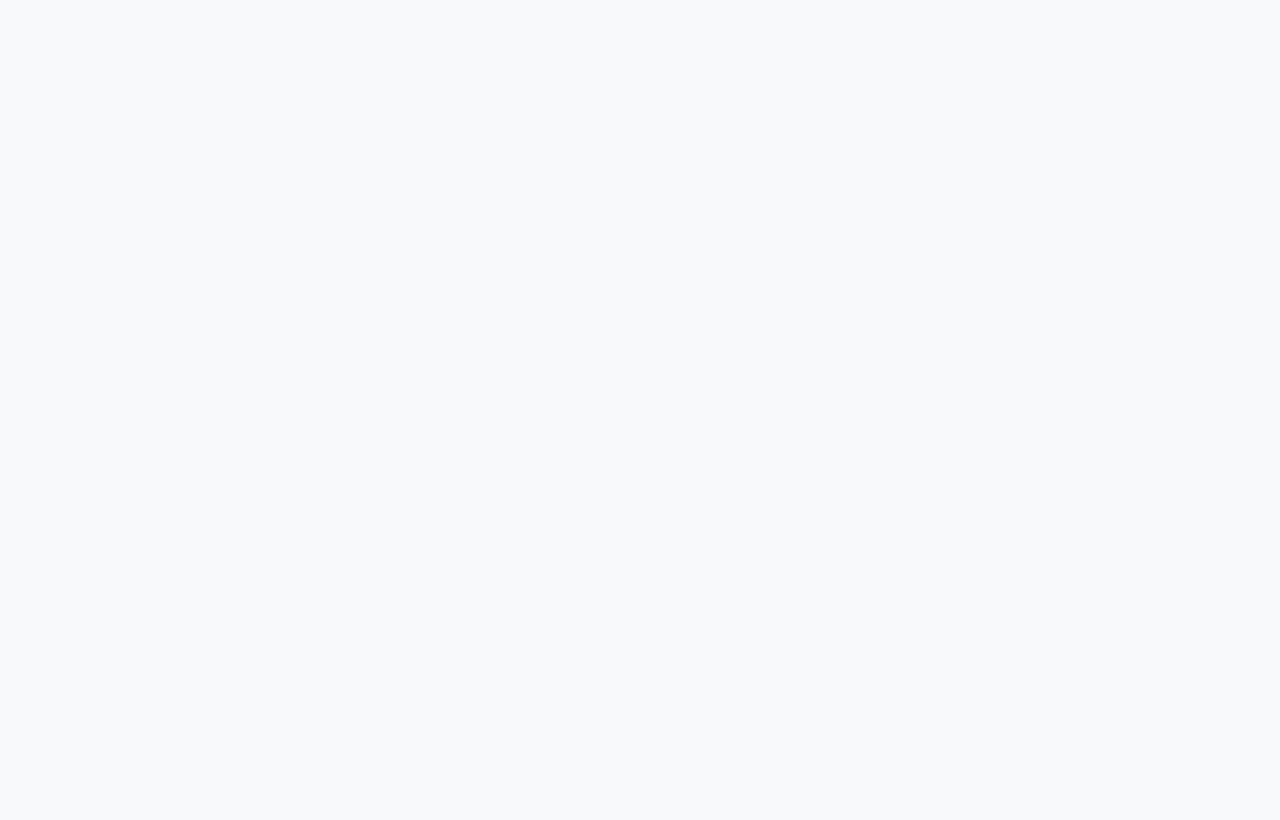
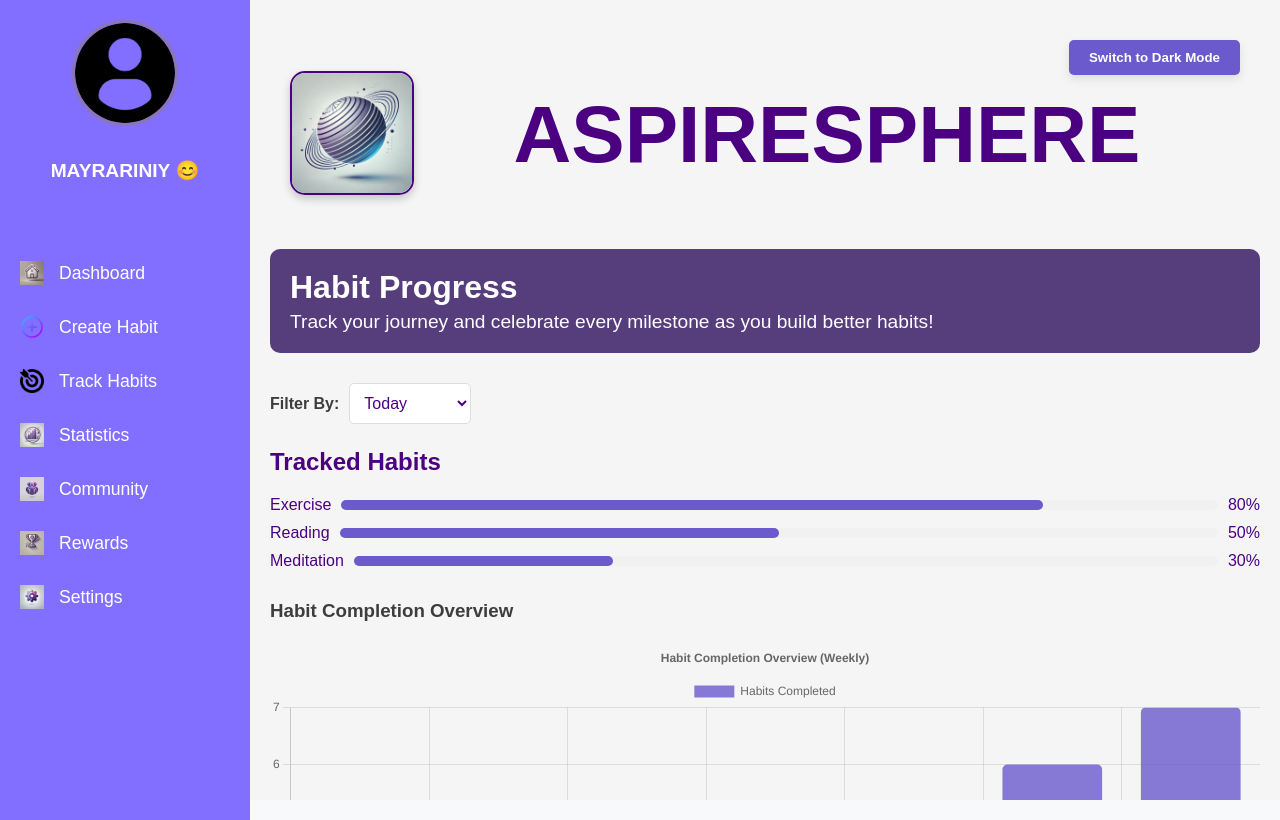
Before and after one commit to Mayrariniy26/aspiresphere, a React (Create React App) app: page /track-habits in a window 1280 px wide. Before the commit this address had no page. Built offline with nearby package versions, Linux system fonts and the light colour scheme.

Commit message:
Added Track Habit files

```diff
--- a/package.json
+++ b/package.json
@@ -3,8 +3,10 @@
   "version": "0.1.0",
   "private": true,
   "dependencies": {
+    "chart.js": "^4.4.7",
     "cra-template": "1.2.0",
     "react": "^19.0.0",
+    "react-chartjs-2": "^5.3.0",
     "react-dom": "^19.0.0",
     "react-router-dom": "^7.1.1",
     "react-scripts": "5.0.1",
--- a/src/App.js
+++ b/src/App.js
@@ -2,7 +2,8 @@ import React from "react";
 import { Routes, Route } from "react-router-dom"; // Import Routes and Route
 import LoginPage from "./pages/LoginPage"; // Import LoginPage
 import DashboardPage from "./pages/DashboardPage"; // Import DashboardPage
-import CreateHabitPage from "./pages/CreateHabitPage";
+import CreateHabitPage from "./pages/CreateHabitPage";// Import CreateHabitPage
+import HabitTrackingPage from "./pages/HabitTrackingPage";// Import HabitTrackingPage
 
 const App = () => {
   return (
@@ -15,6 +16,9 @@ const App = () => {
 
       {/* Create Habit Route */}
       <Route path="/create-habit" element={<CreateHabitPage />} />
+
+      {/* Track Habit Route */}
+      <Route path="/track-habits" element={<HabitTrackingPage />} />
     </Routes>
   );
 };
--- /dev/null
+++ b/src/components/HabitChart.js
@@ -0,0 +1,62 @@
+import React, { useEffect, useRef } from "react";
+import { Chart, registerables } from "chart.js";
+
+Chart.register(...registerables);
+
+const HabitChart = () => {
+  const chartRef = useRef(null); // Reference for the canvas element
+  const chartInstance = useRef(null); // Reference for the Chart.js instance
+
+  useEffect(() => {
+    // Data for the chart
+    const data = {
+      labels: ["Monday", "Tuesday", "Wednesday", "Thursday", "Friday", "Saturday", "Sunday"],
+      datasets: [
+        {
+          label: "Habits Completed",
+          data: [3, 4, 5, 2, 3, 6, 7], // Sample data
+          backgroundColor: "rgba(106, 90, 205, 0.8)", // Purple
+          borderRadius: 5,
+        },
+      ],
+    };
+
+    // Options for the chart
+    const options = {
+      responsive: true,
+      plugins: {
+        legend: {
+          display: true,
+          position: "top",
+        },
+        title: {
+          display: true,
+          text: "Habit Completion Overview (Weekly)",
+        },
+      },
+    };
+
+    // Destroy the existing chart instance if it exists
+    if (chartInstance.current) {
+      chartInstance.current.destroy();
+    }
+
+    // Create a new chart instance
+    chartInstance.current = new Chart(chartRef.current, {
+      type: "bar",
+      data,
+      options,
+    });
+
+    // Cleanup function to destroy the chart on component unmount
+    return () => {
+      if (chartInstance.current) {
+        chartInstance.current.destroy();
+      }
+    };
+  }, []);
+
+  return <canvas ref={chartRef}></canvas>;
+};
+
+export default HabitChart;
--- /dev/null
+++ b/src/pages/HabitTrackingPage.js
@@ -0,0 +1,67 @@
+import React, { useState } from "react";
+import Sidebar from "../components/Sidebar";
+import Topbar from "../components/Topbar";
+import HabitChart from "../components/HabitChart"; // Import the HabitChart component
+import "../styles/HabitTracking.css"; // Ensure you have the CSS file
+
+const HabitTrackingPage = () => {
+  const [filter, setFilter] = useState("Today");
+
+  const habits = [
+    { name: "Exercise", progress: 80 },
+    { name: "Reading", progress: 50 },
+    { name: "Meditation", progress: 30 },
+  ];
+
+  return (
+    <div className="habit-tracking-page">
+      <Sidebar />
+      <div className="main-content">
+        <Topbar />
+
+        {/* Header Section */}
+        <div className="header-card">
+          <h2>Habit Progress</h2>
+          <p>
+            Track your journey and celebrate every milestone as you build better
+            habits!
+          </p>
+        </div>
+
+        {/* Filter Section */}
+        <div className="filter-section">
+          <label htmlFor="filter">Filter By:</label>
+          <select
+            id="filter"
+            value={filter}
+            onChange={(e) => setFilter(e.target.value)}
+          >
+            <option value="Today">Today</option>
+            <option value="This Week">This Week</option>
+            <option value="This Month">This Month</option>
+          </select>
+        </div>
+
+        {/* Tracked Habits Section */}
+        <div className="tracked-habits">
+          <h3>Tracked Habits</h3>
+          {habits.map((habit, index) => (
+            <div className="habit-item" key={index}>
+              <span>{habit.name}</span>
+              <progress value={habit.progress} max="100"></progress>
+              <span>{habit.progress}%</span>
+            </div>
+          ))}
+        </div>
+
+        {/* Chart Section */}
+        <div className="chart-section">
+          <h3>Habit Completion Overview</h3>
+          <HabitChart />
+        </div>
+      </div>
+    </div>
+  );
+};
+
+export default HabitTrackingPage;
--- a/src/styles/CreateHabit.css
+++ b/src/styles/CreateHabit.css
@@ -1,40 +1,62 @@
-/* Main Content Styling */
+/* Page Layout */
 .create-habit-page {
     display: flex;
     height: 100vh;
-    overflow: hidden;
   }
 
   .main-content {
     flex: 1;
+    padding: 20px;
+    background: var(--background, #f8f9fa);
+    color: var(--text-color, #3d3d3d);
     overflow-y: auto;
-    background: var(--background);
-    color: var(--text-color);
-    padding: 20px;
   }
 
+  /* Header Card */
+  .header-card {
+    background-color: #563d7c; /* Purple background */
+    color: white;
+    padding: 20px;
+    border-radius: 10px;
+    margin-bottom: 30px;
+    text-align: left;
+  }
+
+  .header-card h2 {
+    font-size: 2rem;
+    margin: 0;
+    font-weight: bold;
+  }
+
+  .header-card p {
+    font-size: 1.2rem;
+    margin: 5px 0 0;
+  }
+
+  /* Form Container */
   .habit-form-container {
     max-width: 600px;
-    margin: 50px auto;
-    padding: 20px;
+    margin: 0 auto;
     background: white;
-    border-radius: 10px;
-    box-shadow: 0px 4px 8px rgba(0, 0, 0, 0.1);
+    padding: 30px;
+    border-radius: 15px;
+    box-shadow: 0px 4px 10px rgba(0, 0, 0, 0.1);
     text-align: center;
   }
 
   .habit-form-container h2 {
-    font-size: 2rem;
+    font-size: 2.5rem;
     margin-bottom: 10px;
-    color: #4b0082;
+    color: var(--primary-color, #4b0082);
   }
 
   .habit-form-container p {
-    font-size: 1.1rem;
-    color: #4b0082;
-    margin-bottom: 20px;
+    font-size: 1.2rem;
+    color: var(--primary-color, #4b0082);
+    margin-bottom: 25px;
   }
 
+  /* Form Elements */
   .form-group {
     margin-bottom: 20px;
     text-align: left;
@@ -44,29 +66,32 @@
     display: block;
     font-weight: bold;
     margin-bottom: 5px;
-    color: #4b0082;
+    color: var(--primary-color, #4b0082);
   }
 
-  .form-group input {
+  .form-group input,
+  .form-group select {
     width: 100%;
     padding: 10px;
     font-size: 1rem;
     border: 1px solid #ddd;
-    border-radius: 5px;
+    border-radius: 8px;
     box-sizing: border-box;
   }
 
-  .form-group input:focus {
-    border-color: #6a5acd;
+  .form-group input:focus,
+  .form-group select:focus {
+    border-color: var(--accent-color, #6a5acd);
     outline: none;
   }
 
+  /* Save Button */
   .save-habit-btn {
     background: linear-gradient(90deg, #ff7eb3, #6a5acd);
     color: white;
     border: none;
     padding: 12px 25px;
-    font-size: 1rem;
+    font-size: 1.2rem;
     font-weight: bold;
     border-radius: 30px;
     cursor: pointer;
@@ -78,32 +103,28 @@
     transform: scale(1.05);
   }
 
+  /* Success Message */
   .success-message {
     margin-top: 20px;
+    background: #563d7c;
     color: white;
-    background-color: #4b0082;
     padding: 10px 15px;
-    border-radius: 5px;
+    border-radius: 8px;
     font-size: 1rem;
   }
 
-  /* Dropdown Styling */
-select {
-    width: 100%;
-    padding: 10px;
-    font-size: 1rem;
-    border: 1px solid #ddd;
-    border-radius: 5px;
-    box-sizing: border-box;
-    background-color: white;
-    color: #4b0082; /* Eggplant color for text */
+  /* Responsive Design */
+  @media (max-width: 768px) {
+    .header-card h2 {
+      font-size: 1.8rem;
+    }
+
+    .habit-form-container {
+      padding: 20px;
+    }
+
+    .save-habit-btn {
+      font-size: 1rem;
+      padding: 10px 20px;
+    }
   }
-
-  select:focus {
-    border-color: #6a5acd;
-    outline: none;
-  }
-
-  .form-group select {
-    background: linear-gradient(90deg, #f9f9ff, #ffffff);
-  }
--- /dev/null
+++ b/src/styles/HabitTracking.css
@@ -0,0 +1,168 @@
+/* Main Layout */
+.habit-tracking-page {
+    display: flex;
+    height: 100vh;
+  }
+
+  .main-content {
+    flex: 1;
+    padding: 20px;
+    background: var(--background, #f8f9fa);
+    color: var(--text-color, #3d3d3d);
+    overflow-y: auto;
+  }
+
+  /* Header Card */
+  .header-card {
+    background-color: #563d7c; /* Purple background */
+    color: white;
+    padding: 20px;
+    border-radius: 10px;
+    margin-bottom: 30px;
+    text-align: left;
+  }
+
+  .header-card h2 {
+    font-size: 2rem;
+    margin: 0;
+    font-weight: bold;
+  }
+
+  .header-card p {
+    font-size: 1.2rem;
+    margin: 5px 0 0;
+  }
+
+  /* Filter Section */
+  .filter-section {
+    display: flex;
+    align-items: center;
+    margin-bottom: 20px;
+  }
+
+  .filter-section label {
+    margin-right: 10px;
+    font-weight: bold;
+    color: var(--text-color, #4b0082);
+  }
+
+  .filter-section select {
+    padding: 10px;
+    font-size: 1rem;
+    border: 1px solid #ddd;
+    border-radius: 5px;
+    box-sizing: border-box;
+    background-color: white;
+    color: #4b0082; /* Eggplant text */
+  }
+
+  .filter-section select:focus {
+    border-color: #6a5acd;
+    outline: none;
+  }
+
+  /* Tracked Habits */
+  .tracked-habits {
+    margin-bottom: 30px;
+  }
+
+  .tracked-habits h3 {
+    font-size: 1.5rem;
+    font-weight: bold;
+    color: var(--primary-color, #4b0082);
+    margin-bottom: 20px;
+  }
+
+  .habit-item {
+    display: flex;
+    align-items: center;
+    justify-content: space-between;
+    margin-bottom: 10px;
+  }
+
+  .habit-item span {
+    font-size: 1rem;
+    color: var(--primary-color, #4b0082);
+  }
+
+  .habit-item progress {
+    flex: 1;
+    margin: 0 10px;
+    height: 10px;
+    border-radius: 5px;
+    appearance: none;
+  }
+
+  .habit-item progress::-webkit-progress-bar {
+    background-color: #f1f1f1;
+    border-radius: 5px;
+  }
+
+  .habit-item progress::-webkit-progress-value {
+    background-color: #6a5acd;
+    border-radius: 5px;
+  }
+
+  /* Completion Overview */
+  .completion-overview {
+    margin-bottom: 30px;
+    text-align: center;
+  }
+
+  .completion-overview h3 {
+    font-size: 1.5rem;
+    font-weight: bold;
+    color: var(--primary-color, #4b0082);
+    margin-bottom: 20px;
+  }
+
+  .chart-placeholder {
+    height: 200px;
+    background-color: #f9f9ff;
+    border: 1px solid #ddd;
+    border-radius: 10px;
+    display: flex;
+    justify-content: center;
+    align-items: center;
+    color: #4b0082;
+  }
+
+  /* Encouragement Message */
+  .encouragement-message {
+    background: #563d7c;
+    color: white;
+    padding: 15px;
+    border-radius: 10px;
+    text-align: center;
+    font-size: 1.2rem;
+    font-weight: bold;
+  }
+
+  .habit-tracking-page {
+    display: flex;
+  }
+
+  .main-content {
+    flex: 1;
+    padding: 20px;
+    background-color: var(--background);
+  }
+
+  .habit-tracking-header {
+    text-align: center;
+    margin-bottom: 30px;
+  }
+
+  .habit-tracking-header h2 {
+    font-size: 2rem;
+    color: #4b0082;
+  }
+
+  .chart-container {
+    max-width: 800px;
+    margin: 0 auto;
+    background-color: white;
+    padding: 20px;
+    border-radius: 10px;
+    box-shadow: 0px 4px 6px rgba(0, 0, 0, 0.1);
+  }
--- a/src/styles/Sidebar.css
+++ b/src/styles/Sidebar.css
@@ -19,7 +19,7 @@
   height: 100px;
   border-radius: 50%;
   margin-bottom: 10px;
-  border: 3px solid #c4a4ff; /* Soft lavender border */
+  border: 3px solid #8b76b4; /* Soft lavender border */
 }
 
 .username {
@@ -47,12 +47,12 @@
 }
 
 .sidebar-menu li:hover {
-  background-color: #c4a4ff; /* Light lavender on hover */
+  background-color: #83496c; /* Light lavender on hover */
   border-radius: 10px; /* Rounded edges for hover */
 }
 
 .sidebar-menu li.active {
-  background: linear-gradient(90deg, #6a5acd, #836fff); /* Gradient for active item */
+  background: linear-gradient(90deg, #3c2ca9, #9b3cb3); /* Gradient for active item */
   border-radius: 10px;
   font-weight: bold; /* Highlight active item */
 }
--- a/src/styles/Topbar.css
+++ b/src/styles/Topbar.css
@@ -4,21 +4,21 @@
   justify-content: space-between;
   align-items: center;
   background-color: transparent; /* No background */
-  color: #4b0082; /* Eggplant text */
+  color: var(--topbar-text, #4b0082); /* Default Eggplant text */
   padding: 15px 20px;
-  box-shadow: none; /* Remove shadow */
   position: sticky;
   top: 0;
   z-index: 10; /* Ensures it stays on top */
+  transition: color 0.3s ease, background-color 0.3s ease; /* Smooth transition */
 }
 
 /* Logo */
 .top-bar-logo img {
-  width: 100px; /* Larger logo size */
+  width: 120px; /* Larger logo size */
   height: auto;
   border-radius: 15px; /* Curved border */
   box-shadow: 0 4px 8px rgba(0, 0, 0, 0.2); /* Subtle shadow */
-  border: 2px solid #4b0082; /* Optional border for emphasis */
+  border: 2px solid var(--topbar-border, #4b0082); /* Optional border for emphasis */
   transition: transform 0.3s ease, box-shadow 0.3s ease; /* Smooth animations */
 }
 
@@ -27,14 +27,27 @@
   box-shadow: 0 6px 12px rgba(0, 0, 0, 0.3); /* Enhanced shadow on hover */
 }
 
-
 /* Title */
 .top-bar-title {
-  font-size: 5rem;
+  font-size: 5rem; /* Adjusted for responsiveness */
   font-weight: bold;
   text-align: center;
-  flex-grow: 1;
-  color: #4b0082; /* Eggplant color for text */
+  flex-grow: 1; /* Center the title between logo and toggle button */
+  color: var(--topbar-text, #4b0082); /* Default Eggplant text */
+  transition: color 0.3s ease; /* Smooth transition for color changes */
+}
+
+/* Dark Mode Adjustments */
+body.dark .top-bar {
+  color: #ffffff; /* White text for dark mode */
+}
+
+body.dark .top-bar-title {
+  color: #ffffff; /* Ensure title text changes to white in dark mode */
+}
+
+body.dark .top-bar-logo img {
+  border-color: #ffffff; /* Match border to dark mode */
 }
 
 /* Dark Mode Toggle Button */
@@ -46,9 +59,55 @@
   border-radius: 10px;
   cursor: pointer;
   font-size: 1rem;
-  transition: background-color 0.3s;
+  transition: background-color 0.3s ease, transform 0.3s ease;
 }
 
 .dark-mode-toggle:hover {
   background-color: #9370db; /* Hover effect */
+  transform: scale(1.1); /* Slightly larger on hover */
 }
+
+/* Responsive Adjustments */
+
+/* Tablet View (768px and below) */
+@media (max-width: 768px) {
+  .top-bar {
+    flex-direction: column; /* Stack elements vertically */
+    text-align: center;
+    padding: 10px 15px;
+  }
+
+  .top-bar-logo img {
+    width: 100px; /* Adjust logo size */
+  }
+
+  .top-bar-title {
+    font-size: 2rem; /* Reduce title size */
+    margin: 10px 0;
+  }
+
+  .dark-mode-toggle {
+    font-size: 0.9rem; /* Adjust button size */
+    padding: 8px 16px;
+  }
+}
+
+/* Mobile View (480px and below) */
+@media (max-width: 480px) {
+  .top-bar {
+    padding: 8px 12px;
+  }
+
+  .top-bar-logo img {
+    width: 80px; /* Smaller logo */
+  }
+
+  .top-bar-title {
+    font-size: 1.5rem; /* Reduce title size for smaller screens */
+  }
+
+  .dark-mode-toggle {
+    font-size: 0.8rem; /* Adjust button size for mobile */
+    padding: 6px 12px;
+  }
+}
```
Also changed, not shown: src/pages/CreateHabitPage.js (+11 -4 lines), 1 other file (tests, documents, lock files or other folders).
